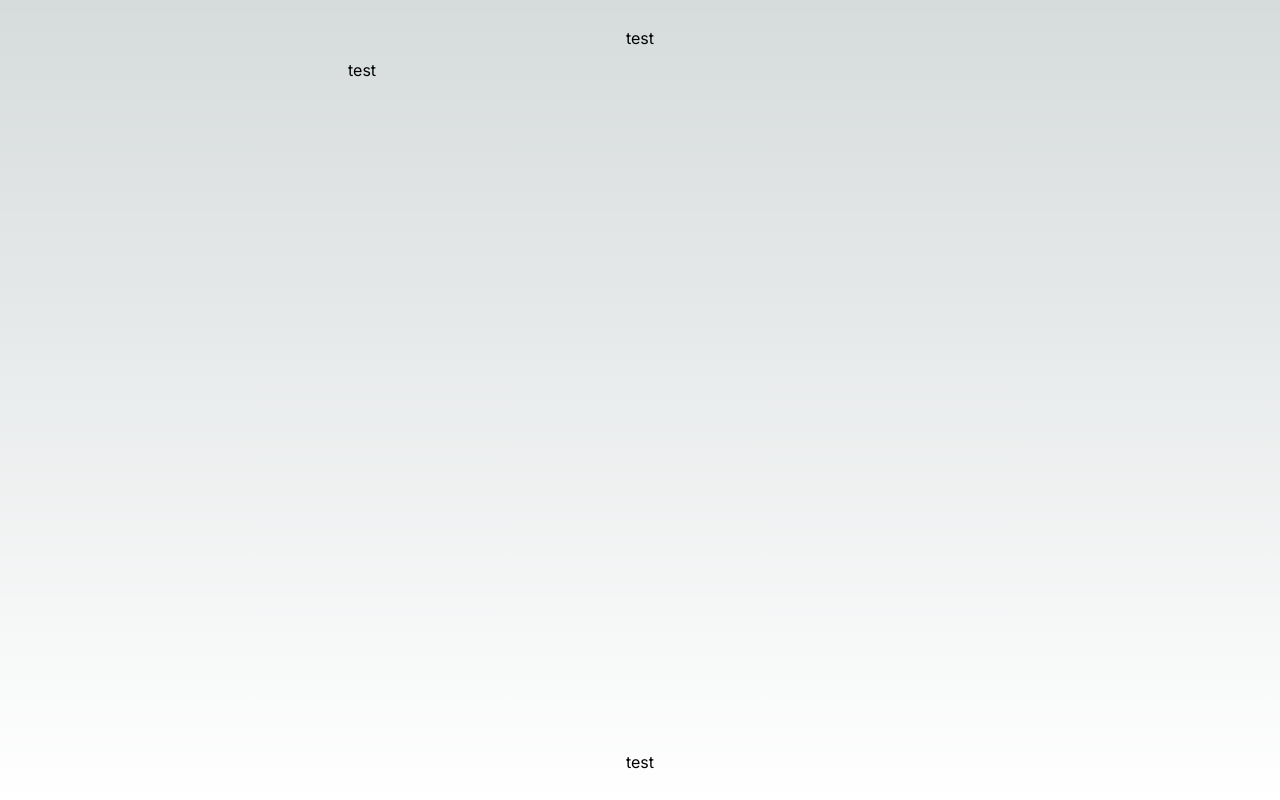
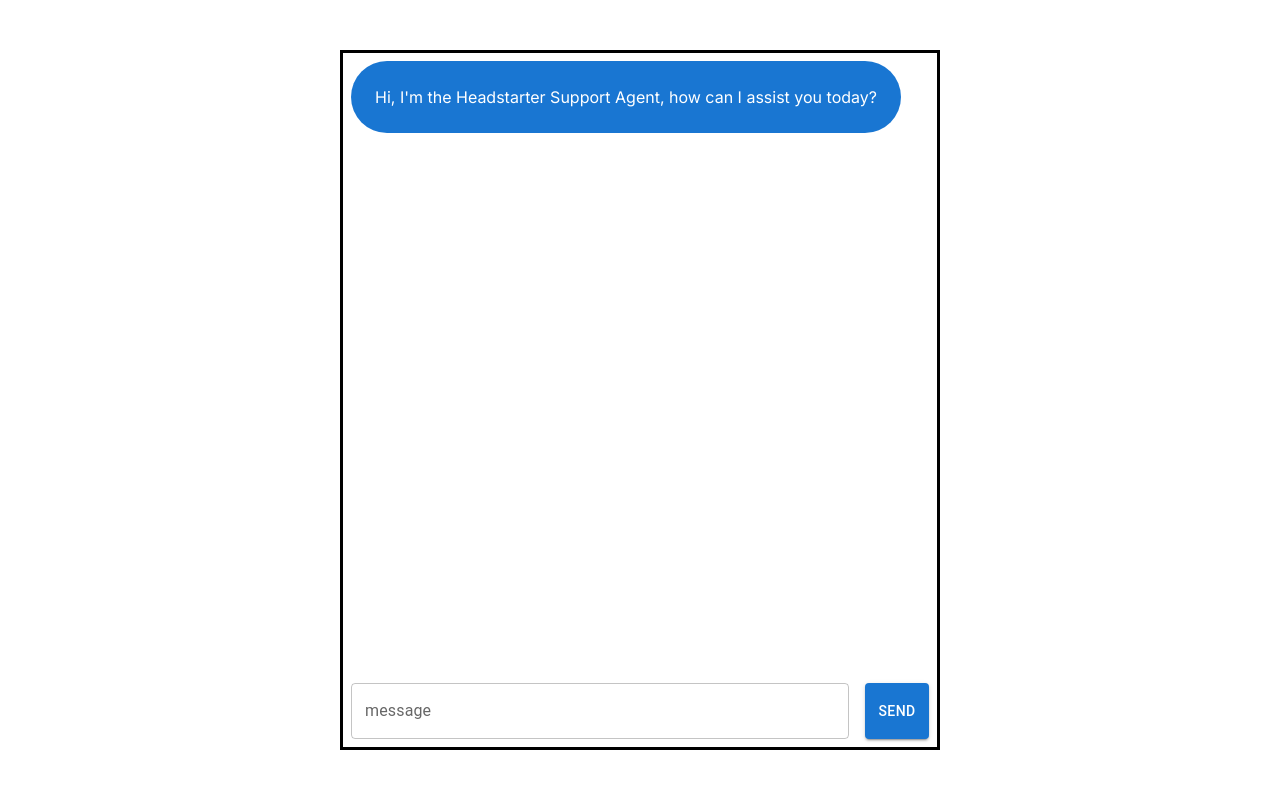
Before and after one commit to ahmadzaki8828/Ai-customer-support-chatbot, a Next.js app: page / in a window 1280 px wide. Built offline with nearby package versions, Linux system fonts and the light colour scheme.

Commit message:
chatbox UI Skelton

```diff
--- a/app/components/chat-box.tsx
+++ b/app/components/chat-box.tsx
@@ -1,14 +1,16 @@
 "use client";
-import { Box, Stack } from "@mui/material";
+import { Box, Button, Stack, TextField, Typography } from "@mui/material";
 import { useState } from "react";
 
 export const ChatBox = () => {
-  const [messages, setMessages] = useState({
-    role: "assistant",
-    content: `Hi, I'm the Headstarter Support Agent, how can I assit you today?`,
-  });
+  const [messages, setMessages] = useState([
+    {
+      role: "assistant",
+      content: `Hi, I'm the Headstarter Support Agent, how can I assist you today?`,
+    },
+  ]);
 
-  const [message, setMessage] = useState(" ");
+  const [message, setMessage] = useState("");
 
   return (
     <Box
@@ -16,13 +18,13 @@
       height={"100vh"}
       className="flex flex-col justify-center items-center"
     >
-      test
       <Stack
         width={"600px"}
         height={"700px"}
         direction={"column"}
         spacing={3}
-        className="p-2 "
+        border={"solid"}
+        className="p-2"
       >
         <Stack
           direction={"column"}
@@ -30,10 +32,39 @@
           maxHeight={"100%"}
           className="flex-grow overflow-auto"
         >
-          test
+          {messages.map((message, index) => (
+            <Box
+              key={index}
+              display={"flex"}
+              justifyContent={
+                message.role === "assistant" ? "flex-start" : "flex-end"
+              }
+            >
+              <Box
+                bgcolor={
+                  message.role === "assistant"
+                    ? "primary.main"
+                    : "secondary.main"
+                }
+                color={"white"}
+                borderRadius={16}
+                p={3}
+              >
+                {message.content}
+              </Box>
+            </Box>
+          ))}
+        </Stack>
+        <Stack direction={"row"} spacing={2}>
+          <TextField
+            label="message"
+            fullWidth
+            value={message}
+            onChange={(e) => setMessage(e.target.value)}
+          />
+          <Button variant="contained">Send</Button>
         </Stack>
       </Stack>
-      test
     </Box>
   );
 };
--- a/app/globals.css
+++ b/app/globals.css
@@ -2,7 +2,7 @@
 @tailwind components;
 @tailwind utilities;
 
-:root {
+/* :root {
   --foreground-rgb: 0, 0, 0;
   --background-start-rgb: 214, 219, 220;
   --background-end-rgb: 255, 255, 255;
@@ -30,4 +30,4 @@
   .text-balance {
     text-wrap: balance;
   }
-}
+} */
```
